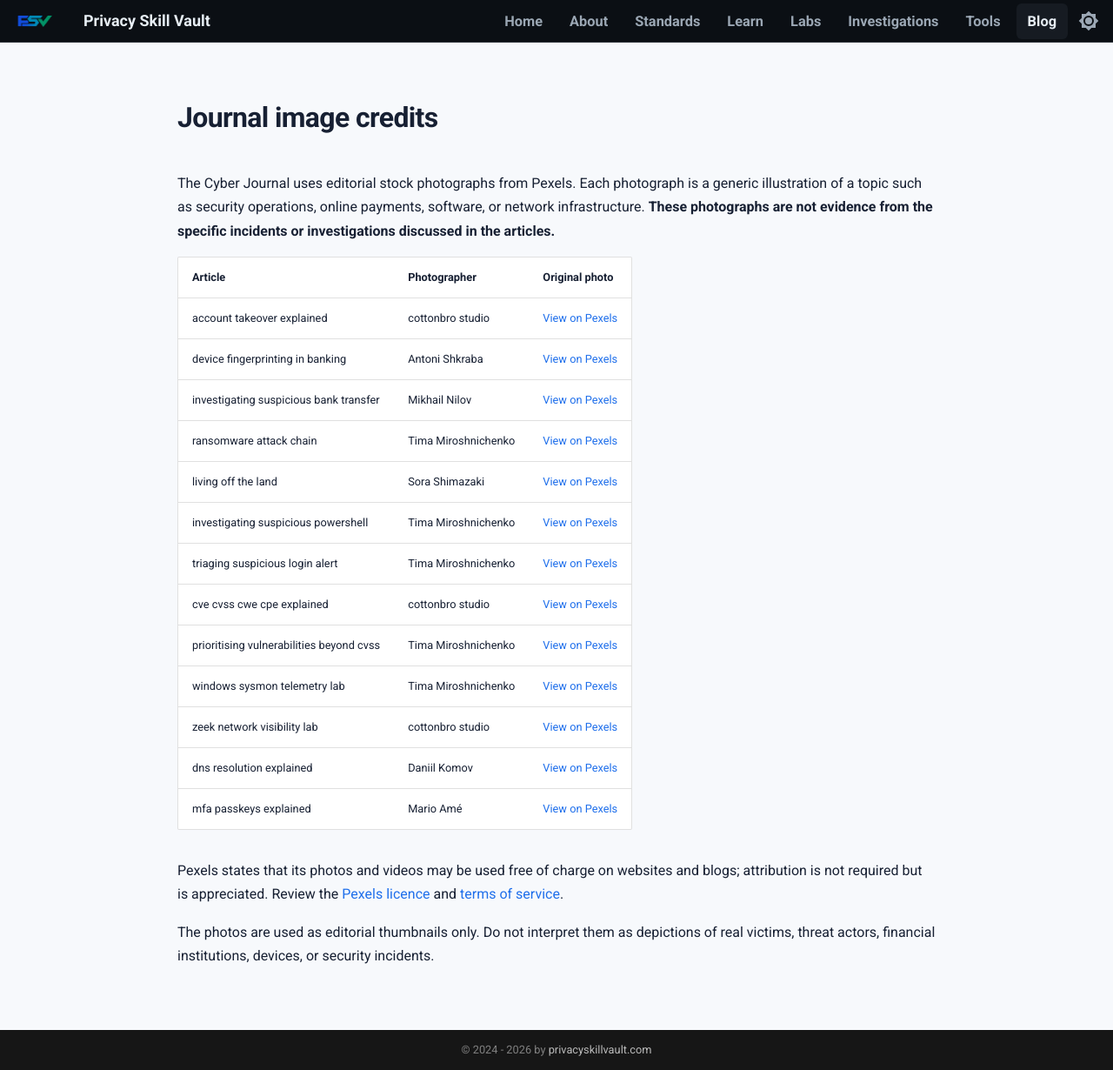
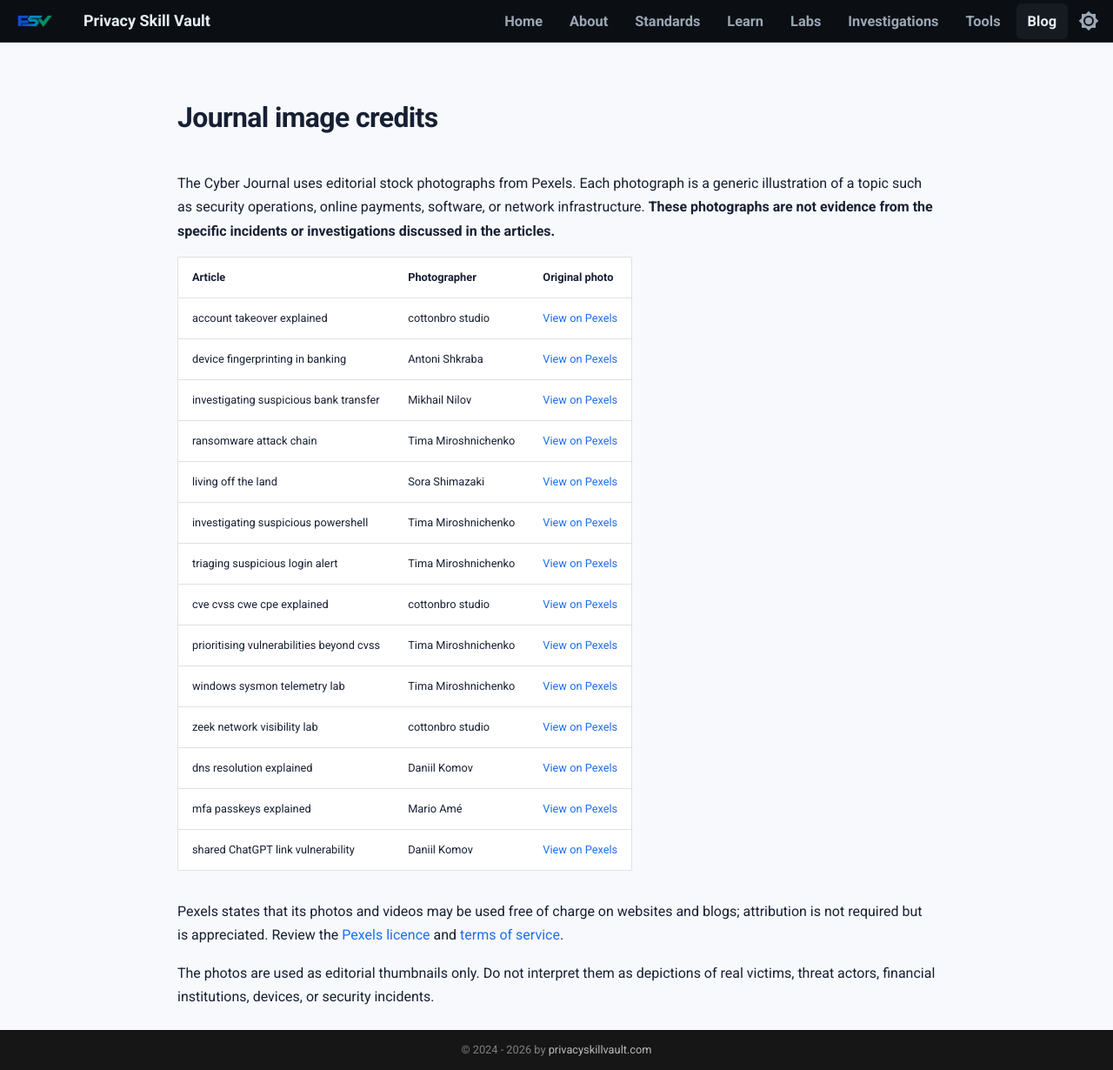
Before and after one commit to PrivacySkillVault/privacyskillvault.github.io, an MkDocs documentation site: the page built from docs/blog/image-credits.md, in a window 1280 px wide and 1230 px high. Shown: the whole window at 87% size. Built offline with MkDocs 1.6.1 and Material for MkDocs 9.7.7, drawn with Linux system fonts in a browser that asks for light colours.

Commit message:
Publish ChatGPT shared-link security analysis

```diff
--- a/docs/blog/image-credits.md
+++ b/docs/blog/image-credits.md
@@ -17,6 +17,7 @@
 | zeek network visibility lab | cottonbro studio | [View on Pexels](https://www.pexels.com/photo/employee-working-through-the-tangle-of-cables-behind-the-computer-6804585/) |
 | dns resolution explained | Daniil Komov | [View on Pexels](https://www.pexels.com/photo/close-up-of-computer-screen-with-code-displayed-34803966/) |
 | mfa passkeys explained | Mario Amé | [View on Pexels](https://www.pexels.com/photo/person-using-black-dell-laptop-computer-4078343/) |
+| shared ChatGPT link vulnerability | Daniil Komov | [View on Pexels](https://www.pexels.com/photo/modern-workspace-with-laptop-and-code-display-34804016/) |
 
 Pexels states that its photos and videos may be used free of charge on websites and blogs; attribution is not required but is appreciated. Review the [Pexels licence](https://www.pexels.com/license/) and [terms of service](https://www.pexels.com/terms-of-service/).
 
```
